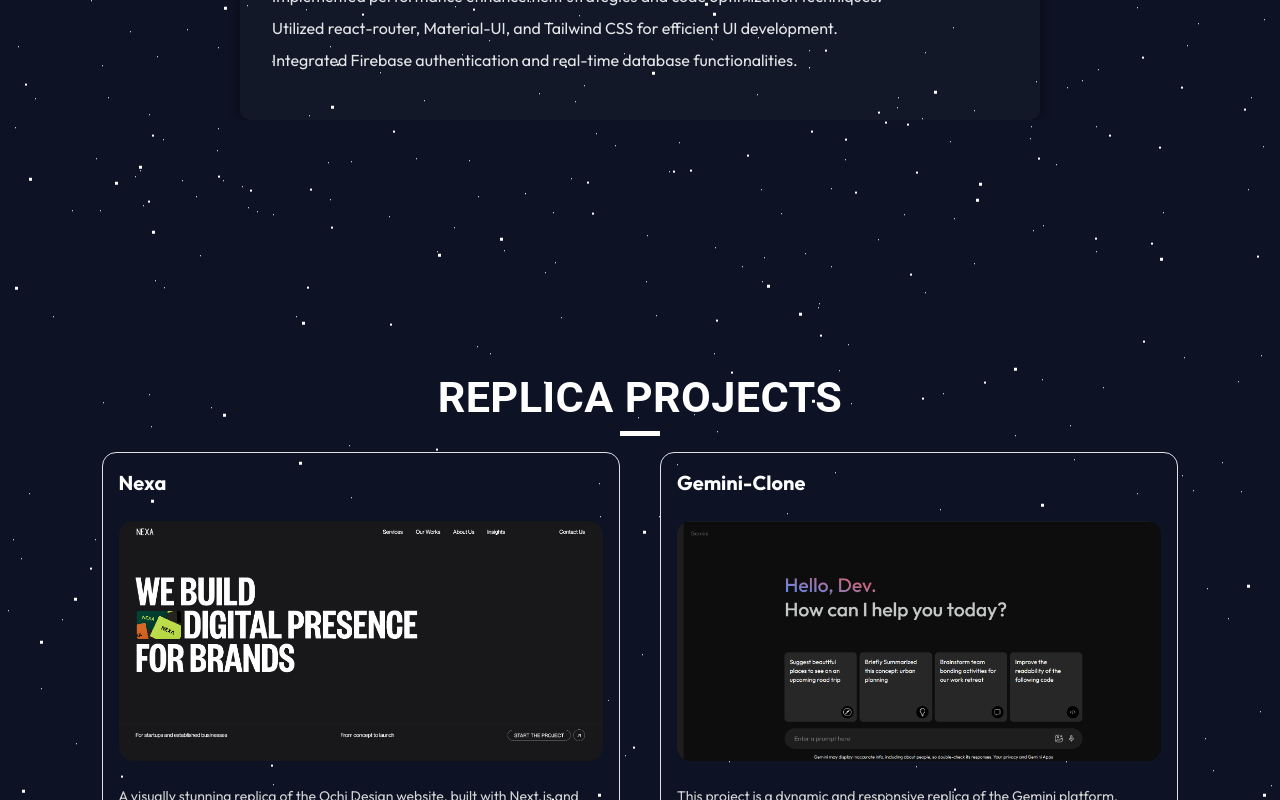
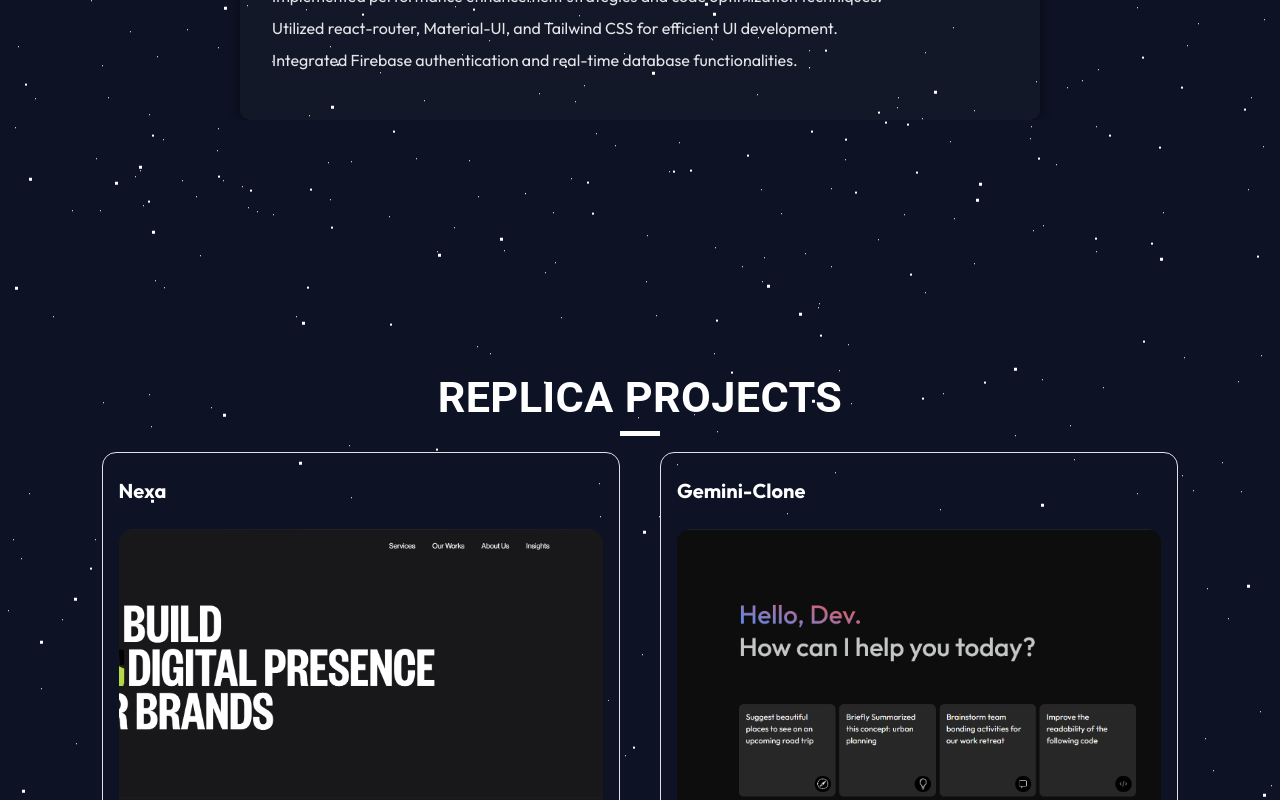
Before and after one commit to Surjendu-kar/React-Portfolio, a React (Vite) app: page / in a window 1280 px wide. Shown: the part 2634-3434 px from the top of the page. Built offline with nearby package versions, Linux system fonts and the light colour scheme.

Commit message:
refactor(AnimatedCard, ProjectCard3D, Projects): enhance layout and styling; adjust flex properties for better responsiveness and visual consistency

```diff
--- a/src/components/AnimatedCard.tsx
+++ b/src/components/AnimatedCard.tsx
@@ -25,6 +25,7 @@ const AnimatedCard: React.FC<AnimatedCardProps> = ({ children, direction }) => {
       animate={inView ? "visible" : "hidden"}
       variants={variants}
       transition={{ duration: 0.8 }}
+      style={{ height: "100%", display: "flex", flexDirection: "column" }}
     >
       {children}
     </motion.div>
--- a/src/components/ProjectCard3D.tsx
+++ b/src/components/ProjectCard3D.tsx
@@ -26,9 +26,9 @@ const ProjectCard3D: React.FC<ProjectCard3DProps> = ({
   const isMediumScreen = useMediaQuery(theme.breakpoints.down("md"));
 
   return (
-    <CardContainer className="inter-var">
+    <CardContainer className="inter-var w-full h-full flex-1">
       <CardBody
-        className="relative group/card dark:hover:shadow-2xl dark:hover:shadow-blue-500/[0.1] dark:border-white/[0.1] border-black/[0.1] w-auto sm:w-[30rem] h-auto rounded-xl p-3 lg:p-6 border"
+        className="relative group/card dark:hover:shadow-2xl dark:hover:shadow-blue-500/[0.1] dark:border-white/[0.1] border-black/[0.1] w-full h-auto sm:min-h-[600px] lg:min-h-[680px] rounded-xl p-3 lg:p-6 border flex flex-col"
         style={{
           backgroundColor: "rgba(255, 255, 255, 0.025)",
           backdropFilter: "blur(4px)",
@@ -37,7 +37,7 @@ const ProjectCard3D: React.FC<ProjectCard3DProps> = ({
       >
         <CardItem
           translateZ="50"
-          className="text-lg sm:text-xl font-bold text-white mb-2"
+          className="text-lg sm:text-xl font-bold text-white mt-2"
         >
           {projectName}
         </CardItem>
@@ -48,7 +48,7 @@ const ProjectCard3D: React.FC<ProjectCard3DProps> = ({
             height="1000"
             width="1000"
             className={`${
-              isSmallScreen ? "h-40" : isMediumScreen ? "h-56" : "h-60"
+              isSmallScreen ? "h-40" : isMediumScreen ? "h-56" : "h-80"
             } w-full object-cover rounded-xl group-hover/card:shadow-xl`}
             alt={projectName}
           />
@@ -57,20 +57,14 @@ const ProjectCard3D: React.FC<ProjectCard3DProps> = ({
         <CardItem
           as="p"
           translateZ="60"
-          className="text-neutral-300 text-xs sm:text-sm mt-4 leading-relaxed line-clamp-4"
-          style={{
-            display: "-webkit-box",
-            WebkitLineClamp: isSmallScreen ? 3 : 4,
-            WebkitBoxOrient: "vertical",
-            overflow: "hidden",
-          }}
+          className="text-neutral-300 text-xs sm:text-sm mt-4 leading-relaxed flex-1"
         >
           {projectTitle}
         </CardItem>
 
-        <CardItem translateZ="40" className="mt-4">
+        <CardItem translateZ="40" className="mt-0">
           <Box className="flex flex-wrap gap-1 sm:gap-2">
-            {technologies.slice(0, isSmallScreen ? 3 : 4).map((tech, index) => (
+            {technologies.map((tech, index) => (
               <Chip
                 key={index}
                 label={tech}
@@ -78,30 +72,18 @@ const ProjectCard3D: React.FC<ProjectCard3DProps> = ({
                 sx={{
                   backgroundColor: "rgba(255, 255, 255, 0.1)",
                   color: "#fff",
-                  fontSize: isSmallScreen ? "0.6rem" : "0.7rem",
-                  height: isSmallScreen ? "20px" : "24px",
+                  fontSize: isSmallScreen ? "0.6rem" : "0.85rem",
+                  height: isSmallScreen ? "20px" : "26px",
                   "& .MuiChip-label": {
-                    padding: isSmallScreen ? "0 6px" : "0 8px",
+                    padding: isSmallScreen ? "0 6px" : "0 10px",
                   },
                 }}
               />
             ))}
-            {technologies.length > (isSmallScreen ? 3 : 4) && (
-              <Chip
-                label={`+${technologies.length - (isSmallScreen ? 3 : 4)}`}
-                size="small"
-                sx={{
-                  backgroundColor: "rgba(59, 130, 246, 0.3)",
-                  color: "#fff",
-                  fontSize: isSmallScreen ? "0.6rem" : "0.7rem",
-                  height: isSmallScreen ? "20px" : "24px",
-                }}
-              />
-            )}
           </Box>
         </CardItem>
 
-        <div className="flex justify-between items-center mt-4 lg:mt-20">
+        <div className="flex justify-between items-center mt-auto pt-4">
           <CardItem
             translateZ={20}
             as="a"
--- a/src/components/Projects.tsx
+++ b/src/components/Projects.tsx
@@ -58,9 +58,21 @@ const MainProjects = styled(Box)(({ theme }) => ({
 
 const MainProjectBox = styled(Box)(({ theme }) => ({
   width: "45%",
+  minWidth: "45%",
+  maxWidth: "45%",
   overflow: "visible",
-  [theme.breakpoints.down("md")]: {},
-  [theme.breakpoints.down("sm")]: { width: "90%" },
+  display: "flex",
+  flexDirection: "column",
+  [theme.breakpoints.down("md")]: {
+    width: "48%",
+    minWidth: "48%",
+    maxWidth: "48%",
+  },
+  [theme.breakpoints.down("sm")]: {
+    width: "90%",
+    minWidth: "90%",
+    maxWidth: "90%",
+  },
 }));
 
 const Projects = () => {
@@ -171,7 +183,6 @@ const Projects = () => {
                   repoLink="https://github.com/Surjendu-kar/Pizza-Joint-fm"
                   technologies={[
                     "React",
-                    "Vite",
                     "Framer Motion",
                     "React Router DOM",
                     "Tailwind CSS",
```
